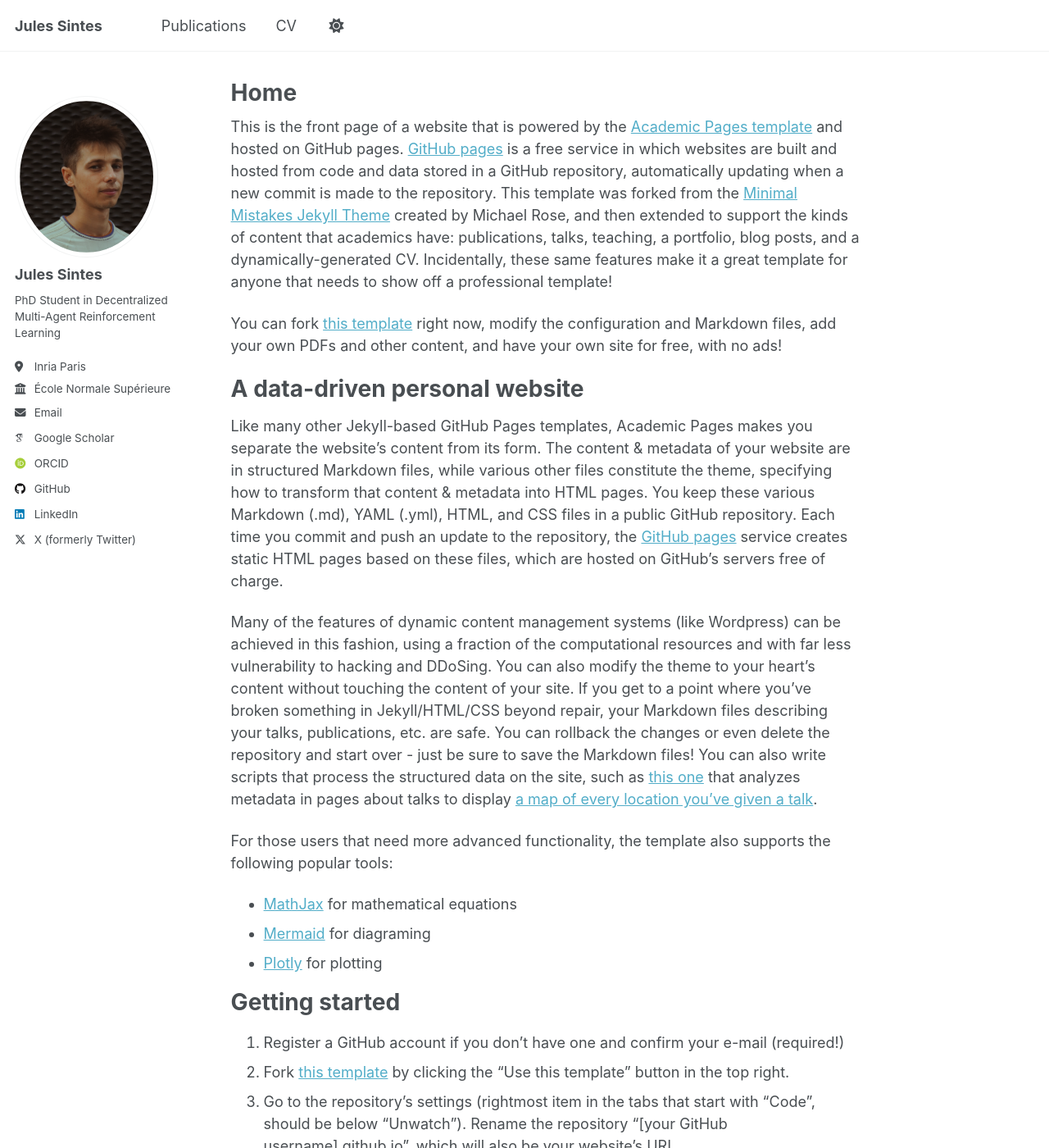
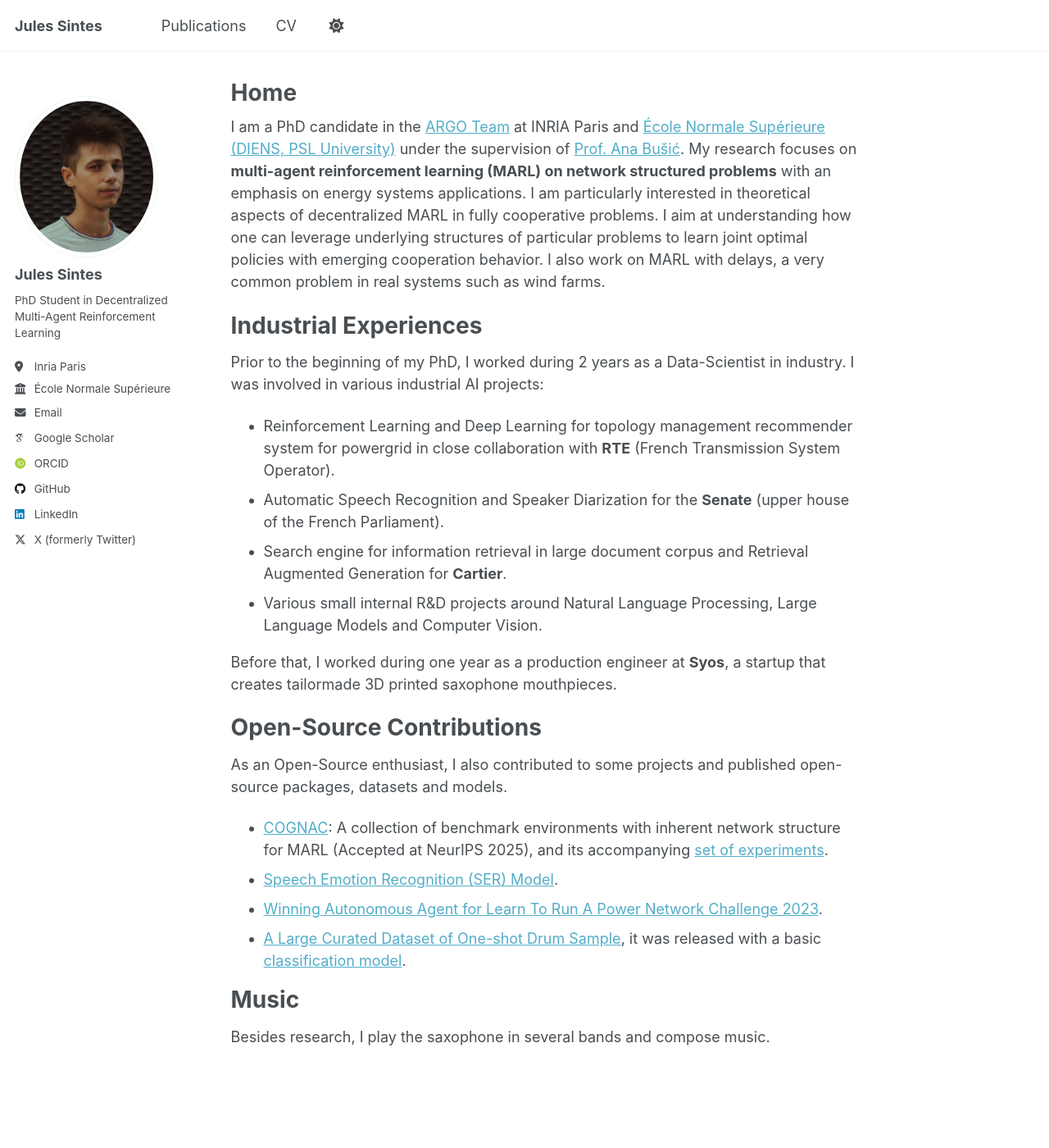
Before and after one commit to yojul/yojul.github.io, a Jekyll site: the page built from _pages/about.md, in a window 1280 px wide and 1400 px high. Shown: the whole window at 82% size. Built offline with Jekyll 4.4.1, drawn with Linux system fonts in a browser that asks for light colours; some web fonts are replaced; a script that is not in the unit is left out; some of the changed text lies outside the part shown.

Commit message:
feat: Home page

```diff
--- a/_pages/about.md
+++ b/_pages/about.md
@@ -7,50 +7,27 @@ redirect_from:
   - /about.html
 ---
 
-This is the front page of a website that is powered by the [Academic Pages template](https://github.com/academicpages/academicpages.github.io) and hosted on GitHub pages. [GitHub pages](https://pages.github.com) is a free service in which websites are built and hosted from code and data stored in a GitHub repository, automatically updating when a new commit is made to the repository. This template was forked from the [Minimal Mistakes Jekyll Theme](https://mmistakes.github.io/minimal-mistakes/) created by Michael Rose, and then extended to support the kinds of content that academics have: publications, talks, teaching, a portfolio, blog posts, and a dynamically-generated CV. Incidentally, these same features make it a great template for anyone that needs to show off a professional template!
+I am a PhD candidate in the [ARGO Team](https://www.di.ens.fr/argo/)  at INRIA Paris and [École Normale Supérieure (DIENS, PSL University)](https://www.di.ens.fr/) under the supervision of [Prof. Ana Bušić](https://www.di.ens.fr/~busic/). My research focuses on **multi-agent reinforcement learning (MARL) on network structured problems** with an emphasis on energy systems applications. I am particularly interested in theoretical aspects of decentralized MARL in fully cooperative problems. I aim at understanding how one can leverage underlying structures of particular problems to learn joint optimal policies with emerging cooperation behavior. I also work on MARL with delays, a very common problem in real systems such as wind farms.
 
- You can fork [this template](https://github.com/academicpages/academicpages.github.io) right now, modify the configuration and Markdown files, add your own PDFs and other content, and have your own site for free, with no ads!
+Industrial Experiences
+=====
+Prior to the beginning of my PhD, I worked during 2 years as a Data-Scientist in industry. I was involved in various industrial AI projects:
+- Reinforcement Learning and Deep Learning for topology management recommender system for powergrid in close collaboration with **RTE** (French Transmission System Operator).
+- Automatic Speech Recognition and Speaker Diarization for the **Senate** (upper house of the French Parliament).
+- Search engine for information retrieval in large document corpus and Retrieval Augmented Generation for **Cartier**.
+- Various small internal R&D projects around Natural Language Processing, Large Language Models and Computer Vision.
 
-A data-driven personal website
-======
-Like many other Jekyll-based GitHub Pages templates, Academic Pages makes you separate the website's content from its form. The content & metadata of your website are in structured Markdown files, while various other files constitute the theme, specifying how to transform that content & metadata into HTML pages. You keep these various Markdown (.md), YAML (.yml), HTML, and CSS files in a public GitHub repository. Each time you commit and push an update to the repository, the [GitHub pages](https://pages.github.com/) service creates static HTML pages based on these files, which are hosted on GitHub's servers free of charge.
+Before that, I worked during one year as a production engineer at **Syos**, a startup that creates tailormade 3D printed saxophone mouthpieces.
 
-Many of the features of dynamic content management systems (like Wordpress) can be achieved in this fashion, using a fraction of the computational resources and with far less vulnerability to hacking and DDoSing. You can also modify the theme to your heart's content without touching the content of your site. If you get to a point where you've broken something in Jekyll/HTML/CSS beyond repair, your Markdown files describing your talks, publications, etc. are safe. You can rollback the changes or even delete the repository and start over - just be sure to save the Markdown files! You can also write scripts that process the structured data on the site, such as [this one](https://github.com/academicpages/academicpages.github.io/blob/master/talkmap.ipynb) that analyzes metadata in pages about talks to display [a map of every location you've given a talk](https://academicpages.github.io/talkmap.html).
+Open-Source Contributions
+=====
+As an Open-Source enthusiast, I also contributed to some projects and published open-source packages, datasets and models.
 
-For those users that need more advanced functionality, the template also supports the following popular tools:
-- [MathJax](https://www.mathjax.org/) for mathematical equations
-- [Mermaid](https://mermaid.js.org/) for diagraming
-- [Plotly](https://plotly.com/javascript/) for plotting
+- [COGNAC](https://github.com/yojul/cognac/tree/main/cognac): A collection of benchmark environments with inherent network structure for MARL (Accepted at NeurIPS 2025), and its accompanying [set of experiments](https://github.com/yojul/cognac-benchmark-example).
+- [Speech Emotion Recognition (SER) Model](https://huggingface.co/Lajavaness/wav2vec2-lg-xlsr-fr-speech-emotion-recognition).
+- [Winning Autonomous Agent for Learn To Run A Power Network Challenge 2023](https://github.com/lajavaness/l2rpn-2023-ljn-agent).
+- [A Large Curated Dataset of One-shot Drum Sample](https://huggingface.co/datasets/yojul/one-shot-hip-hop-drums), it was released with a basic [classification model](https://huggingface.co/yojul/wav2vec2-base-one-shot-hip-hop-drums-clf).
 
-Getting started
-======
-1. Register a GitHub account if you don't have one and confirm your e-mail (required!)
-1. Fork [this template](https://github.com/academicpages/academicpages.github.io) by clicking the "Use this template" button in the top right.
-1. Go to the repository's settings (rightmost item in the tabs that start with "Code", should be below "Unwatch"). Rename the repository "[your GitHub username].github.io", which will also be your website's URL.
-1. Set site-wide configuration and create content & metadata (see below -- also see [this set of diffs](http://archive.is/3TPas) showing what files were changed to set up [an example site](https://getorg-testacct.github.io) for a user with the username "getorg-testacct")
-1. Upload any files (like PDFs, .zip files, etc.) to the files/ directory. They will appear at https://[your GitHub username].github.io/files/example.pdf.
-1. Check status by going to the repository settings, in the "GitHub pages" section
-
-Site-wide configuration
-------
-The main configuration file for the site is in the base directory in [_config.yml](https://github.com/academicpages/academicpages.github.io/blob/master/_config.yml), which defines the content in the sidebars and other site-wide features. You will need to replace the default variables with ones about yourself and your site's github repository. The configuration file for the top menu is in [_data/navigation.yml](https://github.com/academicpages/academicpages.github.io/blob/master/_data/navigation.yml). For example, if you don't have a portfolio or blog posts, you can remove those items from that navigation.yml file to remove them from the header.
-
-Create content & metadata
-------
-For site content, there is one Markdown file for each type of content, which are stored in directories like _publications, _talks, _posts, _teaching, or _pages. For example, each talk is a Markdown file in the [_talks directory](https://github.com/academicpages/academicpages.github.io/tree/master/_talks). At the top of each Markdown file is structured data in YAML about the talk, which the theme will parse to do lots of cool stuff. The same structured data about a talk is used to generate the list of talks on the [Talks page](https://academicpages.github.io/talks), each [individual page](https://academicpages.github.io/talks/2012-03-01-talk-1) for specific talks, the talks section for the [CV page](https://academicpages.github.io/cv), and the [map of places you've given a talk](https://academicpages.github.io/talkmap.html) (if you run this [python file](https://github.com/academicpages/academicpages.github.io/blob/master/talkmap.py) or [Jupyter notebook](https://github.com/academicpages/academicpages.github.io/blob/master/talkmap.ipynb), which creates the HTML for the map based on the contents of the _talks directory).
-
-**Markdown generator**
-
-The repository includes [a set of Jupyter notebooks](https://github.com/academicpages/academicpages.github.io/tree/master/markdown_generator
-) that converts a CSV containing structured data about talks or presentations into individual Markdown files that will be properly formatted for the Academic Pages template. The sample CSVs in that directory are the ones I used to create my own personal website at stuartgeiger.com. My usual workflow is that I keep a spreadsheet of my publications and talks, then run the code in these notebooks to generate the Markdown files, then commit and push them to the GitHub repository.
-
-How to edit your site's GitHub repository
-------
-Many people use a git client to create files on their local computer and then push them to GitHub's servers. If you are not familiar with git, you can directly edit these configuration and Markdown files directly in the github.com interface. Navigate to a file (like [this one](https://github.com/academicpages/academicpages.github.io/blob/master/_talks/2012-03-01-talk-1.md) and click the pencil icon in the top right of the content preview (to the right of the "Raw | Blame | History" buttons). You can delete a file by clicking the trashcan icon to the right of the pencil icon. You can also create new files or upload files by navigating to a directory and clicking the "Create new file" or "Upload files" buttons.
-
-Example: editing a Markdown file for a talk
-![Editing a Markdown file for a talk](/images/editing-talk.png)
-
-For more info
-------
-More info about configuring Academic Pages can be found in [the guide](https://academicpages.github.io/markdown/), the [growing wiki](https://github.com/academicpages/academicpages.github.io/wiki), and you can always [ask a question on GitHub](https://github.com/academicpages/academicpages.github.io/discussions). The [guides for the Minimal Mistakes theme](https://mmistakes.github.io/minimal-mistakes/docs/configuration/) (which this theme was forked from) might also be helpful.
+Music
+=====
+Besides research, I play the saxophone in several bands and compose music.
```
Also changed, not shown: _pages/cv.md (+15 -24 lines).
